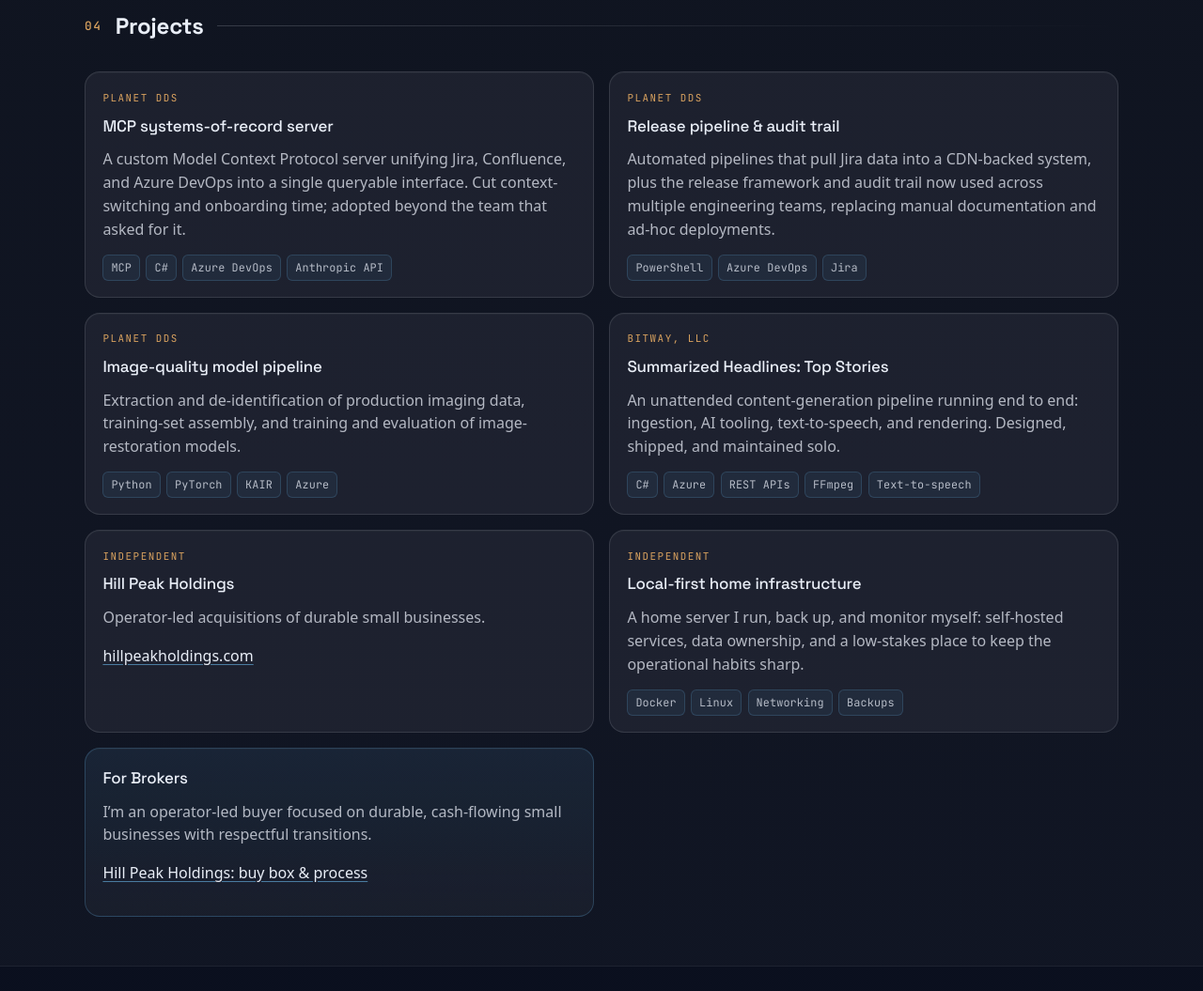
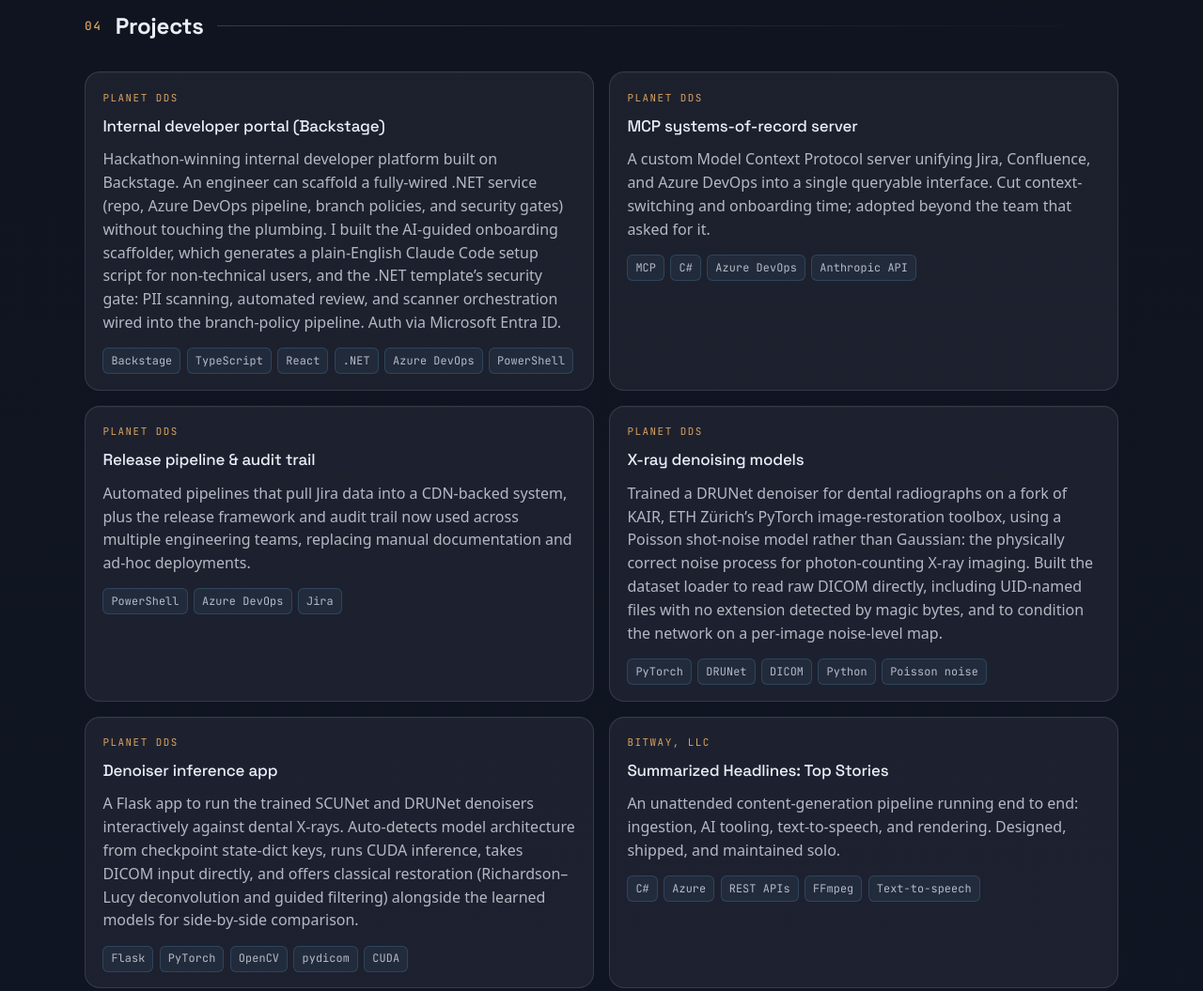
Before and after one commit to bhill512/brandonjhill, a plain HTML site: page index.html in a window 1280 px wide. Shown: the part 3480-4535 px from the top of the page at 94% size. Drawn offline with Linux system fonts and the light colour scheme.

Commit message:
Add Backstage portal, X-ray denoising, and denoiser app project cards
Adds two new Planet DDS project cards and rewrites the image-quality
card as "X-ray denoising models" with accurate technical detail
(DRUNet on a fork of KAIR, Poisson shot-noise model, DICOM loader).

No repository links on any of these cards: the work is company IP.

Co-Authored-By: Claude Opus 5 <noreply@anthropic.com>

```diff
--- a/index.html
+++ b/index.html
@@ -659,6 +659,30 @@
 					<div class="grid cards-2">
 						<article class="card">
 							<p class="card-label">Planet DDS</p>
+							<h3 class="card-title">Internal developer portal (Backstage)</h3>
+							<p class="card-body">
+								Hackathon-winning internal developer platform built on
+								Backstage. An engineer can scaffold a fully-wired .NET service
+								(repo, Azure DevOps pipeline, branch policies, and security
+								gates) without touching the plumbing. I built the AI-guided
+								onboarding scaffolder, which generates a plain-English Claude
+								Code setup script for non-technical users, and the .NET
+								template’s security gate: PII scanning, automated review, and
+								scanner orchestration wired into the branch-policy pipeline.
+								Auth via Microsoft Entra ID.
+							</p>
+							<ul class="tags">
+								<li class="tag">Backstage</li>
+								<li class="tag">TypeScript</li>
+								<li class="tag">React</li>
+								<li class="tag">.NET</li>
+								<li class="tag">Azure DevOps</li>
+								<li class="tag">PowerShell</li>
+							</ul>
+						</article>
+
+						<article class="card">
+							<p class="card-label">Planet DDS</p>
 							<h3 class="card-title">MCP systems-of-record server</h3>
 							<p class="card-body">
 								A custom Model Context Protocol server unifying Jira,
@@ -692,17 +716,43 @@
 
 						<article class="card">
 							<p class="card-label">Planet DDS</p>
-							<h3 class="card-title">Image-quality model pipeline</h3>
+							<h3 class="card-title">X-ray denoising models</h3>
 							<p class="card-body">
-								Extraction and de-identification of production imaging data,
-								training-set assembly, and training and evaluation of
-								image-restoration models.
+								Trained a DRUNet denoiser for dental radiographs on a fork of
+								KAIR, ETH Zürich’s PyTorch image-restoration toolbox, using a
+								Poisson shot-noise model rather than Gaussian: the physically
+								correct noise process for photon-counting X-ray imaging. Built
+								the dataset loader to read raw DICOM directly, including
+								UID-named files with no extension detected by magic bytes, and
+								to condition the network on a per-image noise-level map.
 							</p>
 							<ul class="tags">
+								<li class="tag">PyTorch</li>
+								<li class="tag">DRUNet</li>
+								<li class="tag">DICOM</li>
 								<li class="tag">Python</li>
+								<li class="tag">Poisson noise</li>
+							</ul>
+						</article>
+
+						<article class="card">
+							<p class="card-label">Planet DDS</p>
+							<h3 class="card-title">Denoiser inference app</h3>
+							<p class="card-body">
+								A Flask app to run the trained SCUNet and DRUNet denoisers
+								interactively against dental X-rays. Auto-detects model
+								architecture from checkpoint state-dict keys, runs CUDA
+								inference, takes DICOM input directly, and offers classical
+								restoration (Richardson&ndash;Lucy deconvolution and guided
+								filtering) alongside the learned models for side-by-side
+								comparison.
+							</p>
+							<ul class="tags">
+								<li class="tag">Flask</li>
 								<li class="tag">PyTorch</li>
-								<li class="tag">KAIR</li>
-								<li class="tag">Azure</li>
+								<li class="tag">OpenCV</li>
+								<li class="tag">pydicom</li>
+								<li class="tag">CUDA</li>
 							</ul>
 						</article>
 
```
